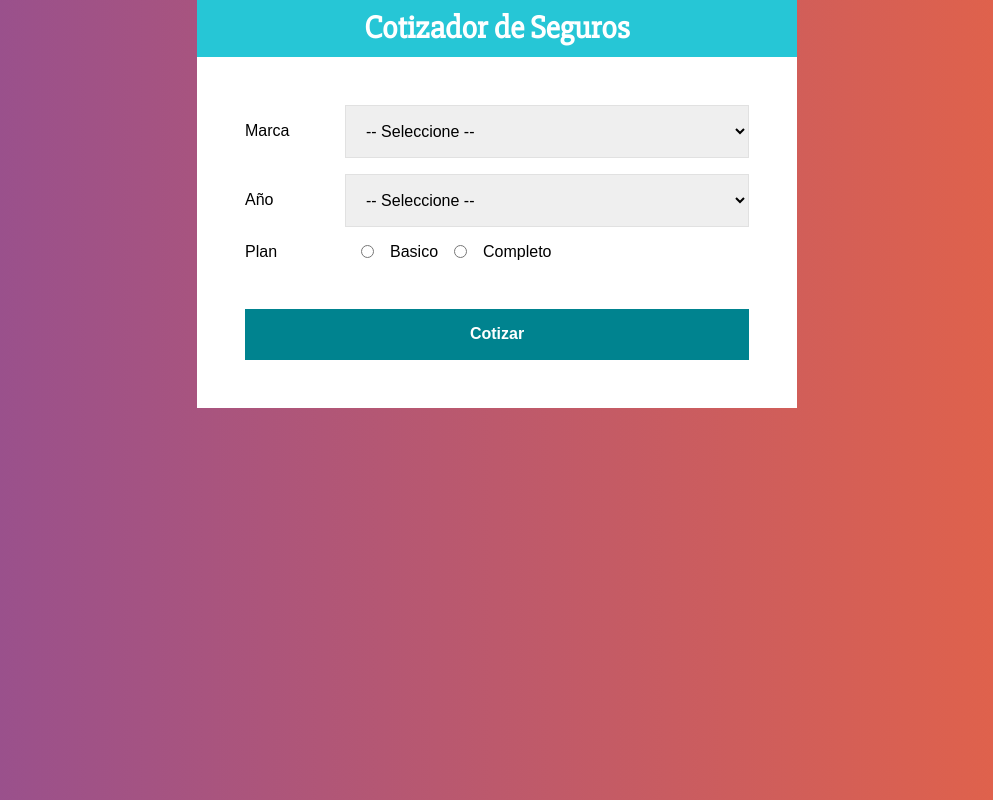
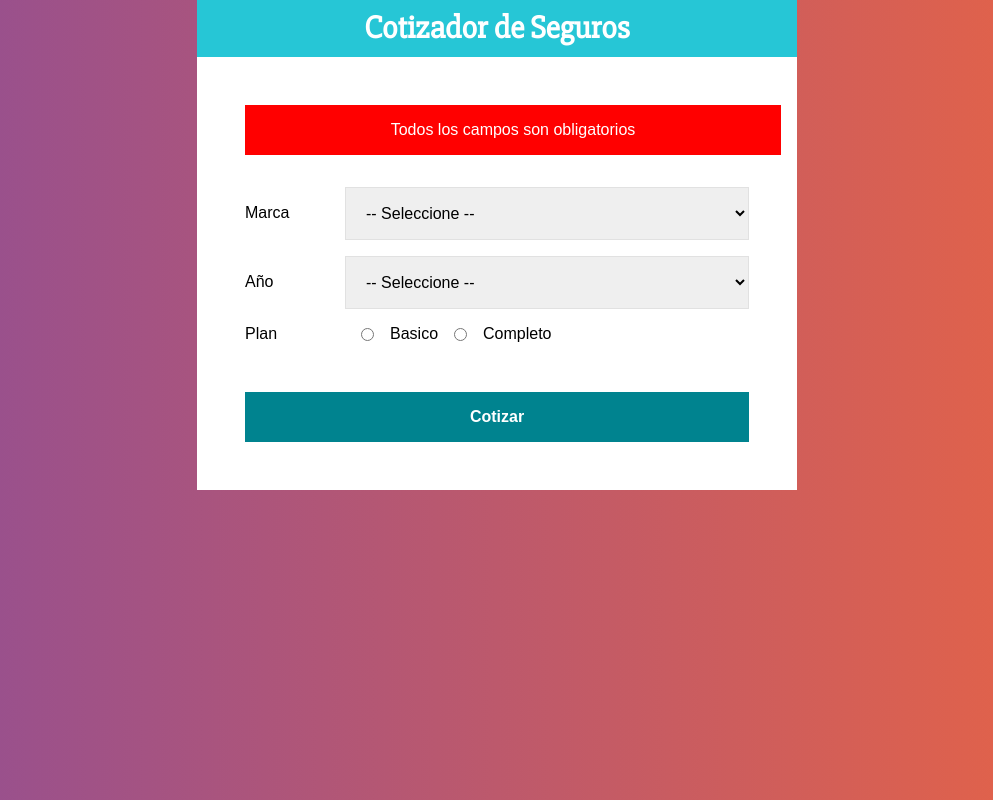
Before and after one commit to jganchozo/cotizador_react, a React (Create React App) app: page / in a window 1280 px wide. Both pictures are taken after a click on the button "Cotizar". Shown: the whole page, without its empty margins (143-1136 px from the left). Built offline with nearby package versions, Linux system fonts and the light colour scheme.

Commit message:
calcular anos con helper

```diff
--- a/src/components/Formulario.js
+++ b/src/components/Formulario.js
@@ -1,5 +1,6 @@
 import React, { useState } from 'react';
 import styled from "@emotion/styled";
+import { obtenerDiferenciaYear } from '../helper';
 
 const Campo = styled.div`
     display: flex;
@@ -39,6 +40,15 @@ const Boton = styled.button`
     }
 `;
 
+const Error = styled.div`
+    background-color: red;
+    color: white;
+    padding: 1rem;
+    width: 100%;
+    text-align: center;
+    margin-bottom: 2rem;
+`;
+
 const Formulario = () => {
 
     const [datos, guardarDatos] = useState({
@@ -46,6 +56,8 @@ const Formulario = () => {
         year: '',
         plan: ''
     });
+
+    const [error, guardarError] = useState(false);
 
     const {marca, year, plan} = datos;
 
@@ -56,8 +68,44 @@ const Formulario = () => {
         });
     }
 
+    const cotizarSeguro = (e) => {
+        e.preventDefault();
+
+        if (marca.trim() === '' || year.trim() === '' || plan.trim() === '') {
+            guardarError(true);
+            return;
+        }
+
+        guardarError(false);
+
+        //una base de 2000
+        let resultado = 2000;
+
+        //Obtener la diferencia de anos
+        const diferencia = obtenerDiferenciaYear(year);
+
+        // por cada ano hay que restar 3%
+        resultado -= (( diferencia * 3 ) * resultado) / 100;
+        console.log(resultado);
+
+
+        //Americado 15%
+        //Asiatico 5%
+        //Europeo 30%
+
+        //Basico aumenta 20%
+        //Completo 50%
+
+
+        //Total
+
+    }
+
     return (
-        <form>
+        <form onSubmit={cotizarSeguro}>
+
+            {error ? <Error> Todos los campos son obligatorios</Error> : null}
+
             <Campo>
                 <Label>Marca</Label>
                 <Select
@@ -113,7 +161,7 @@ const Formulario = () => {
 
             </Campo>
 
-            <Boton type="button">Cotizar</Boton>
+            <Boton type="submit">Cotizar</Boton>
 
         </form>
     );
--- /dev/null
+++ b/src/helper.js
@@ -0,0 +1,3 @@
+export const obtenerDiferenciaYear = (year) => {
+    return new Date().getFullYear() - year;
+}
```
